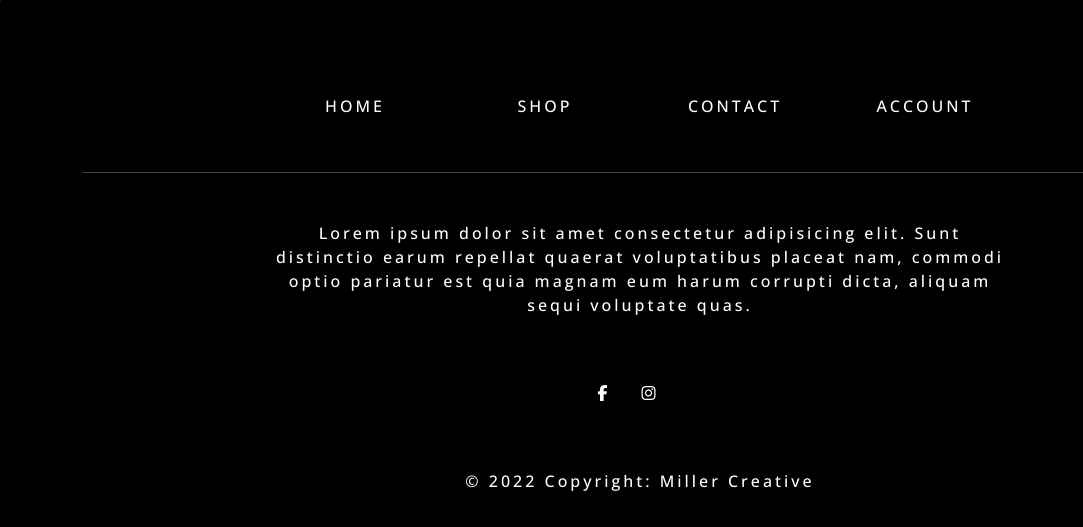
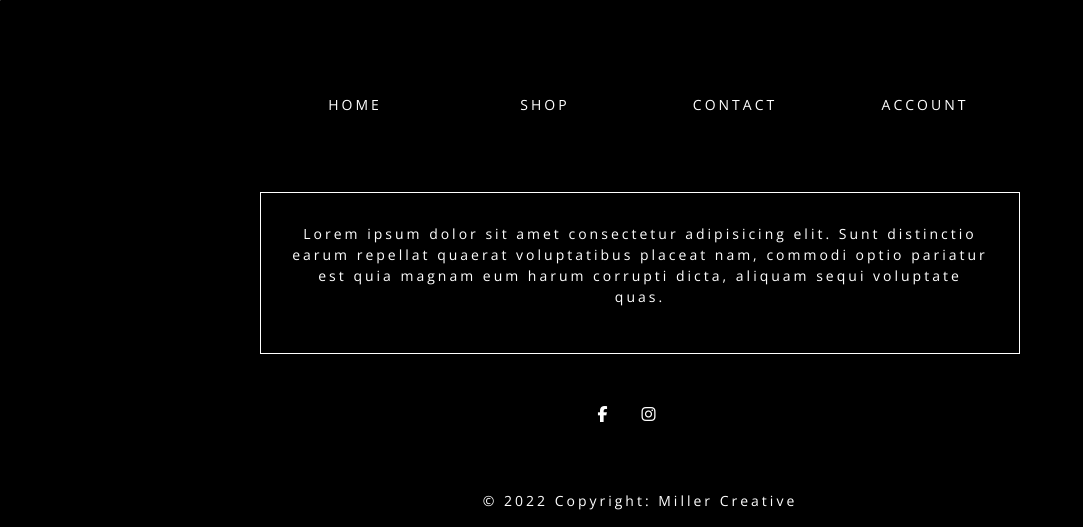
Before and after one commit to SteveMiller7/miller_creative, a Django app: page /accounts/signup/ in a window 1280 px wide. Shown: the part 355-882 px from the top of the page, without its empty margins (0-1083 px from the left). Before the commit the page ends 846 px from the top, so only its background shows below. Run offline with Django 3.2, Linux system fonts and the light colour scheme; some libraries are stand-ins or nearby versions.

Commit message:
Styling index page elements and sorted for screen sizes

```diff
--- a/static/css/base.css
+++ b/static/css/base.css
@@ -209,39 +242,45 @@ h6, a:hover {
     background-color: rgba(52, 73, 94, 0.75);
 }
 
-
-
-.book-button {
-    padding-top: 20px;
-    padding-bottom: 20px;
-    padding-left: 50px;
-    padding-right: 50px;
+.foot-link-row {
+    padding-bottom: 70px;
 }
 
-.book-button:hover {
-    background-color: rgba(255, 255, 255, 0.2);
-}
-
-
-.about-info {
-    height: 400px;
-    background-color: white;
-    color: black;
-    text-align: center;
-    padding: 40px 0;
+.foot-link {
+    font-size: 14px;
+    font-weight: 100;
 }
 
 
 /* MEDIA QUERIES */
 
-@media only screen and (max-width: 900px) {
-    .header-title {
-        font-size: 55px;
-    }
-}
+
 
 @media only screen and (max-width: 600px) {
     .header-title {
         font-size: 35px;
     }
+
+
+    .rotate {
+        transform: none;
+    }
+    .about-body {
+        padding: 80px 1em;
+    }
+    .breaker {
+        width: 100%;
+        height: 200px;
+    }
 }
+
+@media only screen and (max-width: 900px) {
+    .header-title {
+        font-size: 55px;
+    }
+
+    .about-body {
+
+        padding: 80px 3em;
+    }
+}
--- a/templates/base.html
+++ b/templates/base.html
@@ -108,45 +108,44 @@
   {% block content %}
   {% endblock %}
 
-<div class="container-fluid my-5">
+<div class="container-fluid" style="background-color: black;">
   <!-- Footer -->
   <footer class="text-center text-white" >
     <!-- Grid container -->
     <div class="container">
       <section class="mt-5">
-        <div class="row text-center d-flex justify-content-center pt-5">
+        <div class="row text-center d-flex justify-content-center pt-5 foot-link-row">
           <div class="col-md-2">
-            <h6 class="text-uppercase font-weight-bold">
+            <h6 class="foot-link">
               <a href="#!">HOME</a>
             </h6>
           </div>
 
           <div class="col-md-2">
-            <h6 class="text-uppercase font-weight-bold">
+            <h6 class="foot-link">
               <a href="#!">SHOP</a>
             </h6>
           </div>
 
           <div class="col-md-2">
-            <h6 class="text-uppercase font-weight-bold">
+            <h6 class="foot-link">
               <a href="#!">CONTACT</a>
             </h6>
           </div>
 
           <div class="col-md-2">
-            <h6 class="text-uppercase font-weight-bold">
+            <h6 class="foot-link">
               <a href="#!">ACCOUNT</a>
             </h6>
           </div>
         </div>
       </section>
 
-      <hr class="my-5" >
 
       <!-- Section: Text -->
       <section class="mb-5">
-        <div class="row d-flex justify-content-center">
-          <div class="col-lg-8">
+        <div class="row d-flex justify-content-center foot-link">
+          <div class="col-lg-8" style="border: 1px solid white; padding: 30px;">
             <p>
               Lorem ipsum dolor sit amet consectetur adipisicing elit. Sunt
               distinctio earum repellat quaerat voluptatibus placeat nam,
@@ -173,7 +172,7 @@
 
     <!-- Copyright -->
     <div
-         class="text-center p-3"
+         class="text-center p-3 foot-link"
          style="background-color: rgba(0, 0, 0, 0.2)"
          >
       © <script>
```
Also changed, not shown: other parts of static/css/base.css (+46 -13 lines), home/templates/home/index.html (+17 -9 lines).
